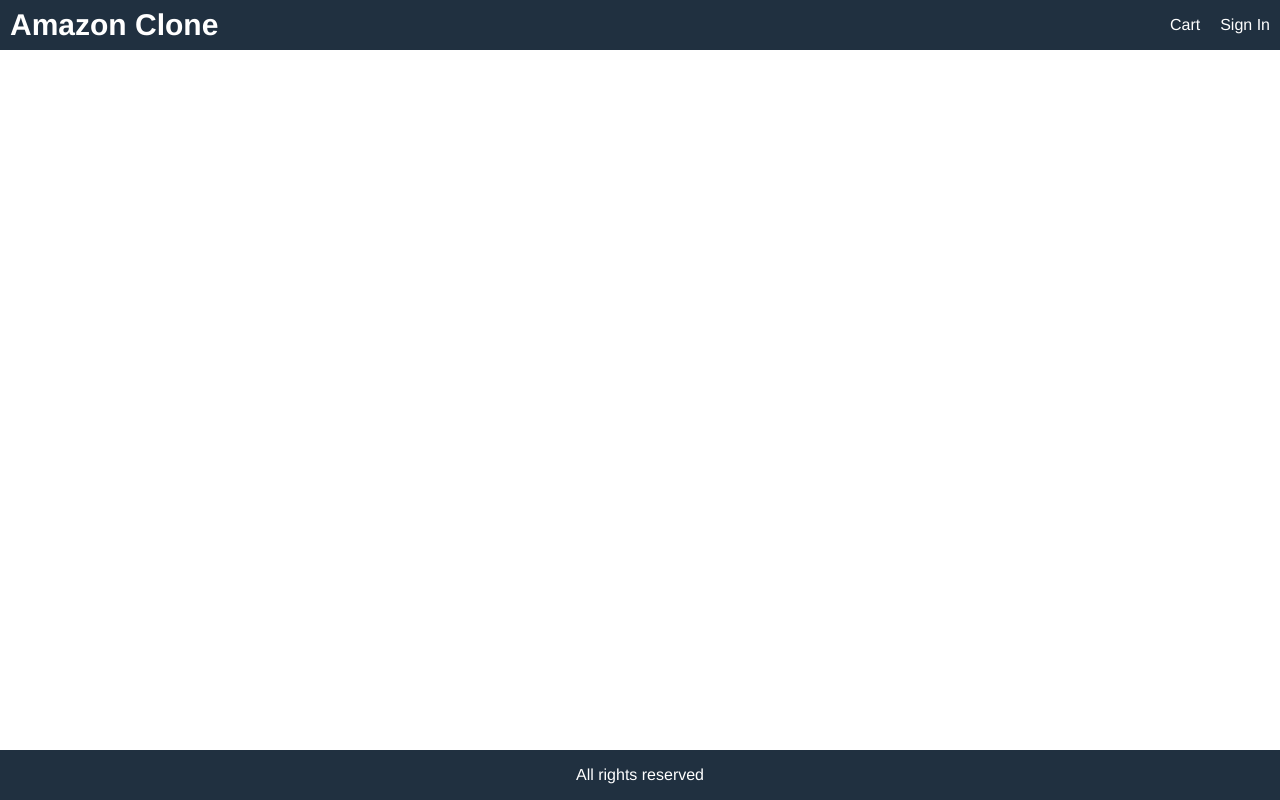
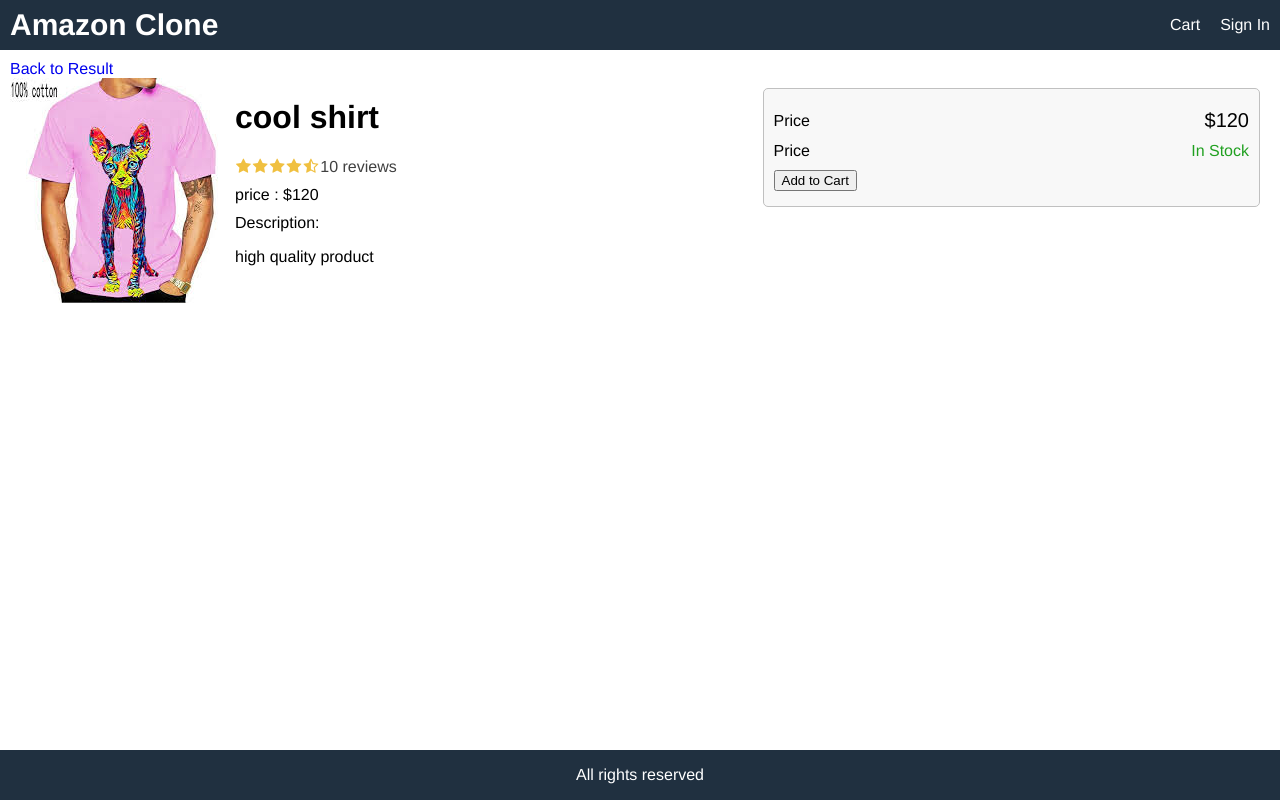
Before and after one commit to bbrayan/ECommerce, a React (Create React App) app in the folder frontend/: page /product/1 in a window 1280 px wide. Built offline with nearby package versions, Linux system fonts and the light colour scheme.

Commit message:
small update

```diff
--- a/frontend/src/data.js
+++ b/frontend/src/data.js
@@ -6,6 +6,7 @@
             category:'Shirts',
             image:'/images/p1.jpg',
             price:120,
+            countInStock: 10,
             brand:'Nike',
             rating:4.5,
             numReviews:10,
@@ -17,6 +18,7 @@
             category:'Shirts',
             image:'/images/p2.jpg',
             price:120,
+            countInStock: 20,
             brand:'Nike',
             rating:4.5,
             numReviews:10,
@@ -27,6 +29,7 @@
             name: 'third shirt',
             category:'Shirts',
             image:'/images/p3.jpg',
+            countInStock: 0,
             price:100,
             brand:'Nike',
             rating:4.0,
@@ -39,6 +42,7 @@
             category:'Pants',
             image:'/images/p4.jpg',
             price:120,
+            countInStock: 8,
             brand:'Nike',
             rating:4.5,
             numReviews:10,
@@ -50,6 +54,7 @@
             category:'Shirts',
             image:'/images/p5.jpg',
             price:120,
+            countInStock: 10,
             brand:'Nike',
             rating:4.5,
             numReviews:10,
@@ -61,6 +66,7 @@
             category:'Pants',
             image:'/images/p6.jpg',
             price:10,
+            countInStock: 230,
             brand:'Nike',
             rating:1.0,
             numReviews:10,
--- a/frontend/src/index.css
+++ b/frontend/src/index.css
@@ -44,6 +44,14 @@
 a:hover {
   color: #ff8000;
 }
+ul {
+  padding: 0;
+  margin: 0;
+  list-style-type: none;
+}
+li {
+  margin-top: 1rem;
+}
 /* header */
 header a {
   color: #fff;
@@ -63,6 +71,15 @@
 /* row center */
 .row.center {
   justify-content: center;
+}
+.row.top {
+  align-items: flex-start;
+}
+.col-1 {
+  flex: 1 1 25rem;
+}
+.col-1 {
+  flex: 2 1 50rem;
 }
 /* Image */
 img {
@@ -97,3 +114,10 @@
 .rating span:last-child {
   color: #404040;
 }
+/*Alert*/
+.success {
+  color: #20a020;
+}
+.error {
+  color: #a02020;
+}
--- a/frontend/src/screens/ProductScreen.js
+++ b/frontend/src/screens/ProductScreen.js
@@ -1,18 +1,63 @@
 import React from 'react'
+import { Link } from 'react-router-dom';
+import Product from '../components/Product'
+import Rating from '../components/Rating';
+import data from '../data'
 
 
-export default function ProductScreen() {
+export default function ProductScreen(props) {
+    const product = data.products.find(x => x._id ===props.match.params.id);
+    if(!product){
+        return <div> Product Not Found</div>
+    }
     return (
         <div>
-            <div className="row">
+            <Link to="/">Back to Result</Link>
+            <div className="row top">
                 <div className="col-2">
-
+                    <img className="large" src={product.image} alt={product.name}></img>
                 </div>
                 <div className="col-1">
+                    <ul>
+                        <li>
+                            <h1>{product.name}</h1>
+                        </li>
+                        <li>
+                            <Rating rating={product.rating} numReviews={product.numReviews} />
+                        </li>
+                        <li>
+                            price : ${product.price}
+                        </li>
+                        <li>
+                            Description:
+                            <p>{product.description}</p>
+                        </li>
 
+                    </ul>
                 </div>
                 <div className="col-1">
-
+                    <div className="card card-body">
+                        <ul>
+                            <li>
+                                <div className="row">
+                                    <div>Price</div>
+                                    <div className="price">${product.price}</div>
+                                </div>
+                            </li>
+                            <li>
+                                <div className="row">
+                                    <div>Price</div>
+                                    <div>
+                                       {product.countInStock > 0 ? (<span className="success">In Stock</span>):
+                                    (<span className="error">Unavailable</span>)}
+                                    </div>
+                                </div>
+                            </li>
+                            <li>
+                                <button className="primary block">Add to Cart</button>
+                            </li>
+                        </ul>
+                    </div>
                 </div>
             </div>
         </div>
```
